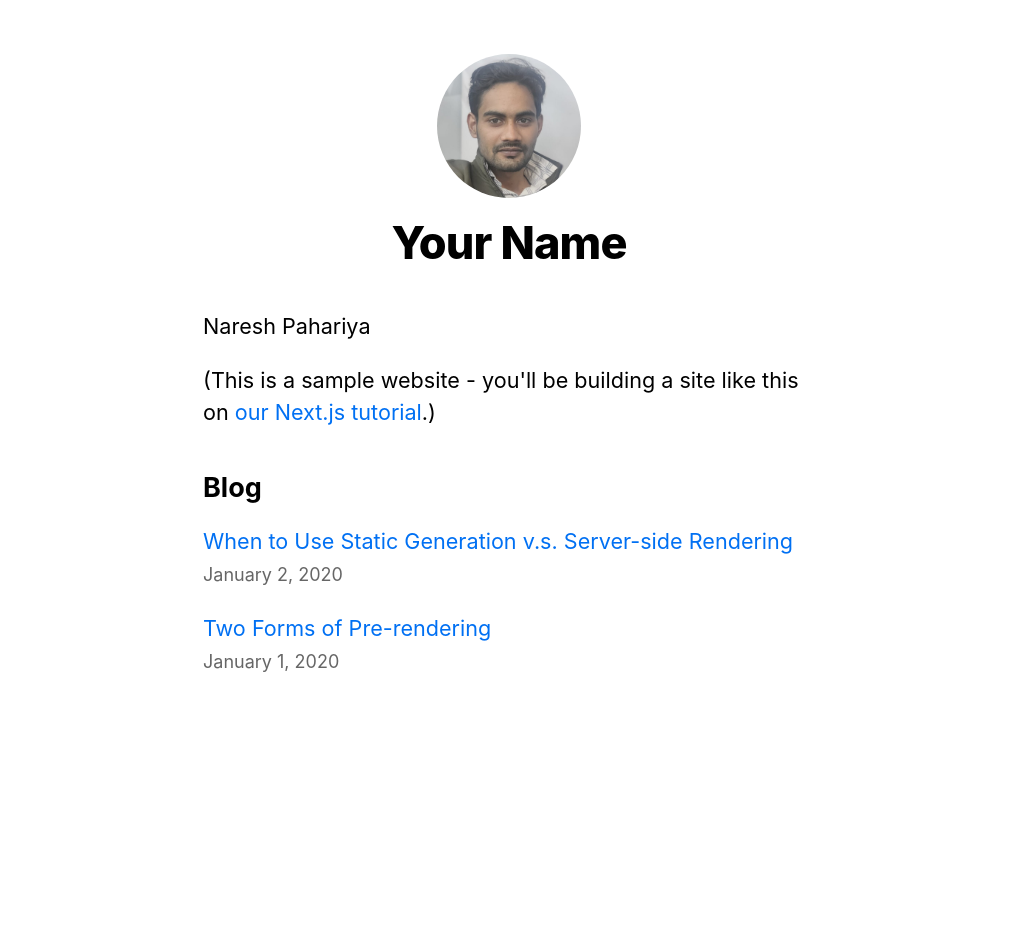
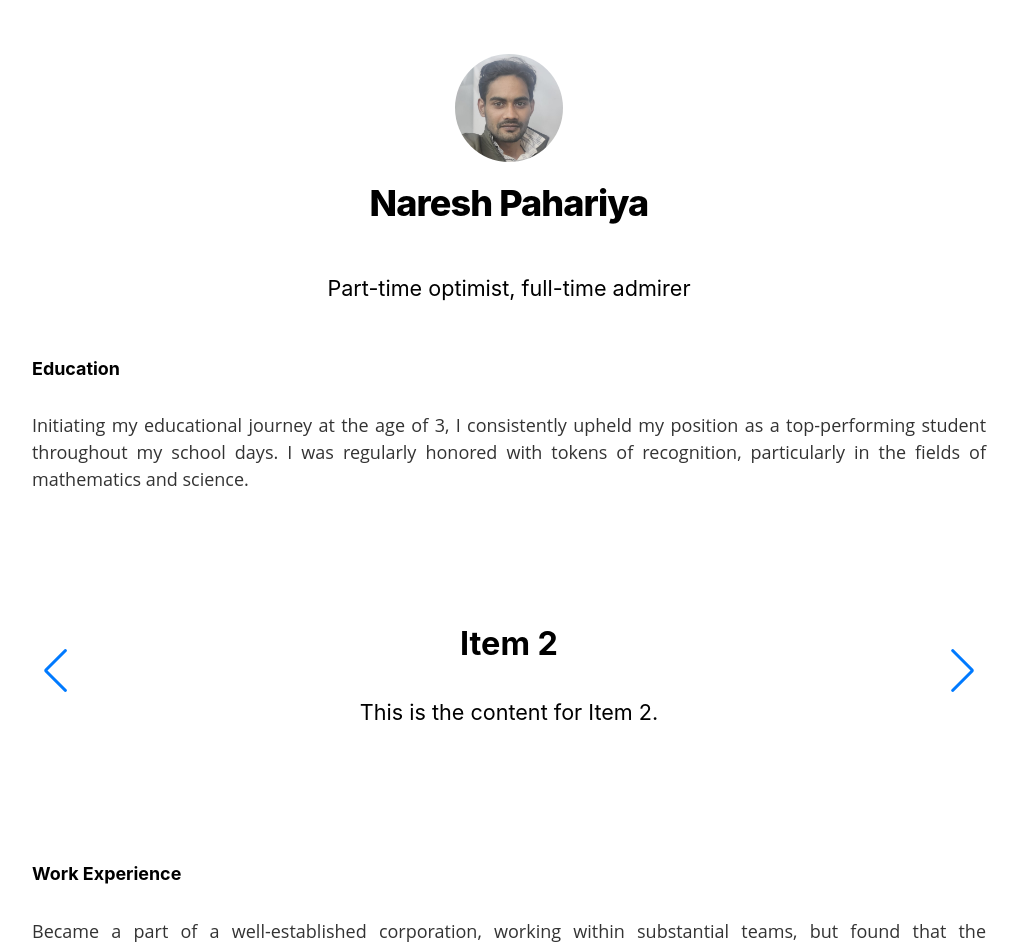
Before and after one commit to nkr-jgr/nextjs-blog, a Next.js app: page / in a window 1280 px wide. Shown: the top 949 px of the page, without its empty margins (131-1148 px from the left). Before the commit the page ends 800 px from the top, so only its background shows below. Built offline with nearby package versions, Linux system fonts and the light colour scheme.

Commit message:
added section and carousel

```diff
--- /dev/null
+++ b/components/Carousel.js
@@ -0,0 +1,36 @@
+import { Swiper, SwiperSlide } from 'swiper/react';
+import { Navigation, Autoplay, Pagination } from 'swiper/modules';
+
+import 'swiper/css';
+import 'swiper/css/pagination';
+import 'swiper/css/navigation';
+
+const Carousel = ({ items, is_navigation, delay }) => {
+    return (
+            <Swiper
+                spaceBetween={30}
+                centeredSlides={true}
+                autoplay={{
+                    delay: delay,
+                    disableOnInteraction: false,
+                }}
+                slidesPerView={1}
+                navigation={is_navigation}
+                pagination={{
+                    clickable: true
+                }}
+                modules={[Autoplay, Navigation]}
+            >
+                {items.map((item, index) => (
+                    <SwiperSlide key={index}>
+                        <div className="carousel-item">
+                            <h2>{item.title}</h2>
+                            <p>{item.content}</p>
+                        </div>
+                    </SwiperSlide>
+                ))}
+            </Swiper>
+    );
+};
+
+export default Carousel;
--- a/components/layout.js
+++ b/components/layout.js
@@ -5,14 +5,14 @@ import Link from 'next/link';
 import styles from './layout.module.css';
 import utilStyles from '../styles/utils.module.css';
 
-const name = 'Your Name';
-export const siteTitle = 'Next.js Sample Website';
+const name = 'Naresh Pahariya';
+export const siteTitle = 'Naresh Pahariya | Home';
 
 export default function Layout({children, home}) {
     return (
         <div className={styles.container}>
             <Head>
-                <link rel="icon" href="/favicon.ico" />
+                <link rel="icon" href="/personal.jpg" />
                 <meta
                     name="description"
                     content="Learn how to build a personal website using Next.js"
@@ -28,17 +28,17 @@ export default function Layout({children, home}) {
             </Head>
             <header className={styles.header}>
             {home ? (
-                <>
+                <div className='sticky-me'>
                 <Image
                     priority
                     src="/images/profile.jpeg"
                     className={utilStyles.borderCircle}
-                    height={144}
-                    width={144}
+                    height={108}
+                    width={108}
                     alt=""
                 />
-                <h1 className={utilStyles.heading2Xl}>{name}</h1>
-                </>
+                <h2 className={utilStyles.headingXl}>{name}</h2>
+                </div>
             ) : (
                 <>
                 <Link href="/">
--- a/components/layout.module.css
+++ b/components/layout.module.css
@@ -1,5 +1,5 @@
 .container {
-    max-width: 36rem;
+  max-width: 55rem;
   padding: 0 1rem;
   margin: 3rem auto 6rem;
 }
--- a/package.json
+++ b/package.json
@@ -12,7 +12,8 @@
     "react": "18.2.0",
     "react-dom": "18.2.0",
     "remark": "^15.0.1",
-    "remark-html": "^16.0.1"
+    "remark-html": "^16.0.1",
+    "swiper": "^11.0.3"
   },
   "engines": {
     "node": ">=18"
--- a/pages/index.js
+++ b/pages/index.js
@@ -1,9 +1,36 @@
 import Head from 'next/head';
-import Layout, {siteTitle} from '../components/layout';
+import Layout, { siteTitle } from '../components/layout';
 import utilStyles from '../styles/utils.module.css';
 import { getSortedPostsData } from '../lib/posts';
 import Link from 'next/link';
 import Date from '../components/date';
+import React from 'react';
+import Carousel from '../components/Carousel.js';
+
+const items = [
+  {
+    title: 'Item 1',
+    content: 'This is the content for Item 1.',
+  },
+  {
+    title: 'Item 2',
+    content: 'This is the content for Item 2.',
+  },
+  {
+    title: 'Item 3',
+    content: 'This is the content for Item 3.',
+  },
+  // Add more items as needed
+];
+
+const myQuotes = [
+  {
+    content: 'Part-time optimist, full-time admirer'
+  },
+  {
+    content: 'A tech-innovation enthusiast in software engineering'
+  }
+]
 
 export async function getStaticProps() {
   const allPostsData = getSortedPostsData();
@@ -21,11 +48,35 @@ export default function Home({ allPostsData }) {
         <title>{siteTitle}</title>
       </Head>
       <section className={utilStyles.headingMd}>
-        <p>Naresh Pahariya</p>
-        <p>
-          (This is a sample website - you'll be building a site like this on {' '}
-          <a href="href://nextjs.org/learn">our Next.js tutorial</a>.)
+        <div className='centered-container'>
+          <Carousel items={myQuotes} is_navigation={false} delay={1500} />
+        </div>
+        <h5>Education</h5>
+        <p className='about-me-text'>
+          Initiating my educational journey at the age of 3,
+          I consistently upheld my position as a top-performing student
+          throughout my school days. I was regularly honored with tokens
+          of recognition, particularly in the fields of mathematics and science.</p>
+        <div className='carousel-container'>
+          <Carousel items={items} is_navigation={true} delay={5000} />
+        </div>
+      </section>
+      <section className={utilStyles.headingMd}>
+        <h5>Work Experience</h5>
+        <p className='about-me-text'>
+        Became a part of a well-established corporation, working within substantial teams, but found that the responsibilities
+          and job satisfaction fell short of my expectations. Subsequently, I opted for a career break lasting
+          nearly a year. Ultimately, I decided to focus on further enhancing my skills in software engineering.
         </p>
+        <p className='about-me-text'>
+          In 2019, I joined a startup and quickly found myself drawn to the dynamic culture it offered. What truly excites
+          me is the process of building software, assuming responsibility and ownership, and making significant contributions
+          across the entire organization. Over the past four years, I have had the opportunity to make substantial
+          contributions to products during their early stages, often working with smaller teams.
+        </p>
+        <div className='carousel-container'>
+          <Carousel items={items} is_navigation={true} delay={5000} />
+        </div>
       </section>
       <section className={`${utilStyles.headingMd} ${utilStyles.padding1px}`}>
         <h2 className={utilStyles.headingLg}>Blog</h2>
@@ -35,7 +86,7 @@ export default function Home({ allPostsData }) {
               <Link href={`/posts/${id}`}>{title}</Link>
               <br />
               <small className={utilStyles.lightText}>
-                <Date dateString={date}/>
+                <Date dateString={date} />
               </small>
             </li>
           ))}
--- a/styles/global.css
+++ b/styles/global.css
@@ -25,3 +25,37 @@ img {
   max-width: 100%;
   display: block;
 }
+
+.swiper-button-next {
+  right: -10px;
+}
+
+.swiper-button-prev {
+  left: -10px;
+}
+
+.carousel-container {
+  display: flex;
+  justify-content: center;
+  align-items: center;
+  min-height: 40vh;
+  text-align: center;
+}
+
+.centered-container {
+  text-align: center;
+  /* Optionally center the content within the container */
+}
+
+.about-me-text {
+  font-family: 'Open Sans', sans-serif;
+  font-size: 18px;
+  line-height: 1.5;
+  color: #333;
+  text-align: justify;
+}
+
+.sticky-me {
+  display: contents;
+  position: sticky;
+}
```
Also changed, not shown: public/personal.jpg (added). Lines whose indentation alone changed are shown as unchanged.
